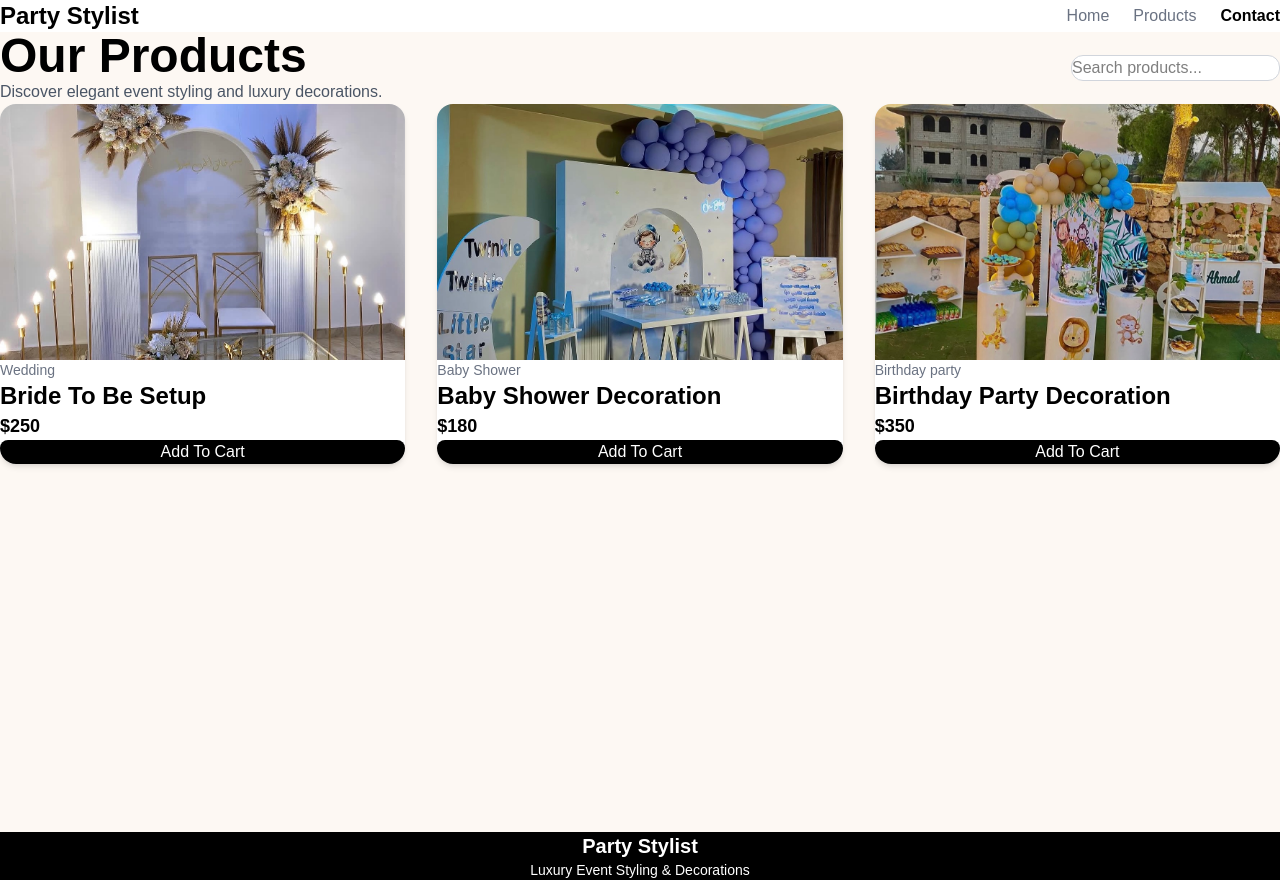
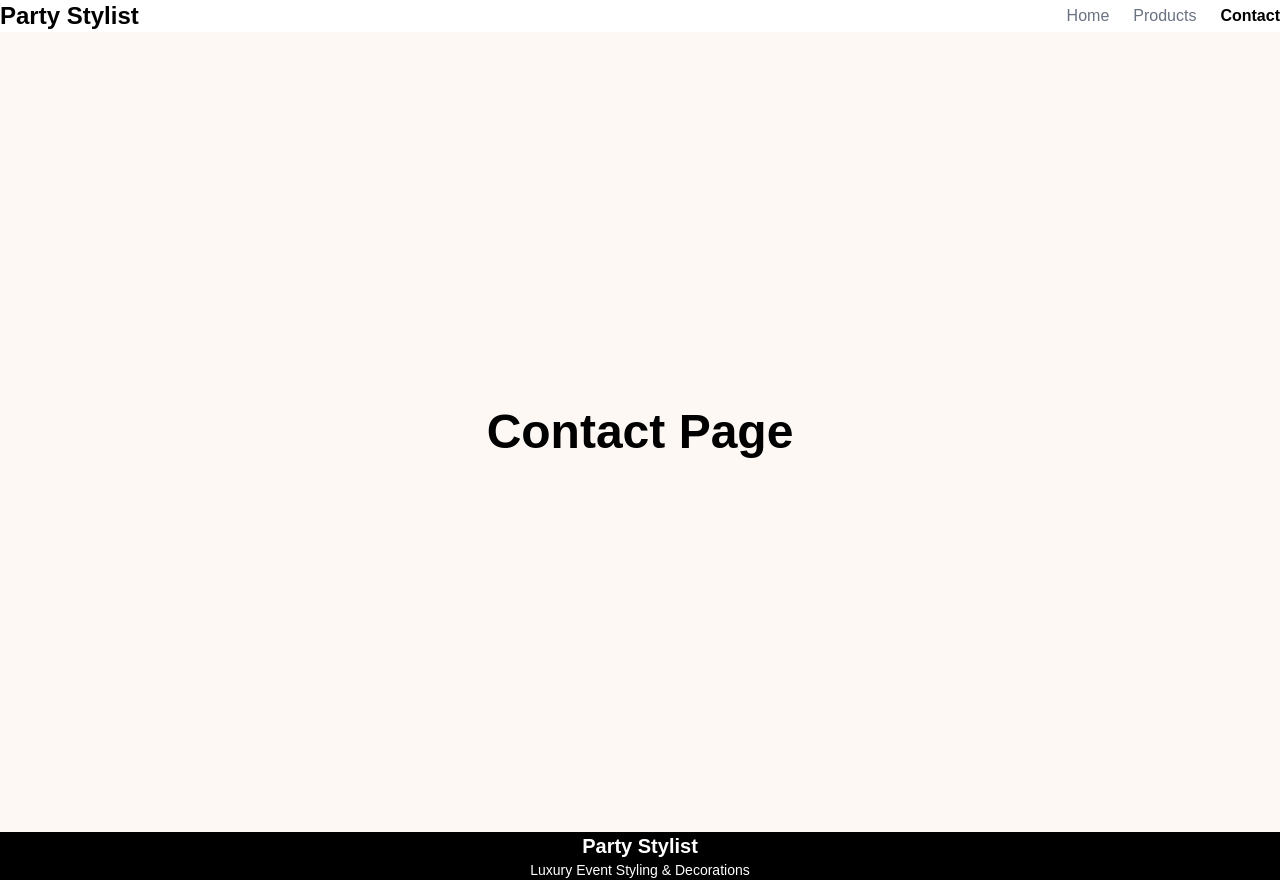
Before and after one commit to maya-said/party-stylist-project, a React (Vite) app: page /contact in a window 1280 px wide. Built offline with nearby package versions, Linux system fonts and the light colour scheme.

Commit message:
add product modal and advanced products filtering

```diff
--- a/src/components/ProductCard.tsx
+++ b/src/components/ProductCard.tsx
@@ -3,6 +3,7 @@ type ProductCardProps = {
   category: string;
   price: string;
   image: string;
+  onClick: () => void;
 };
 
 const ProductCard = ({
@@ -10,9 +11,13 @@ const ProductCard = ({
   category,
   price,
   image,
+  onClick,
 }: ProductCardProps) => {
   return (
-    <div className="bg-white rounded-2xl shadow-md overflow-hidden transition duration-300 hover:-translate-y-2 hover:shadow-2xl">
+    <div
+      onClick={onClick}
+      className="bg-white rounded-2xl shadow-md overflow-hidden transition duration-300 hover:-translate-y-2 hover:shadow-2xl cursor-pointer"
+    >
 
       <img
         src={image}
--- a/src/pages/ContactPage.tsx
+++ b/src/pages/ContactPage.tsx
@@ -1,53 +1,13 @@
-import ProductCard from "../components/ProductCard";
-import { products } from "../data/products";
+const ContactPage = () => {
+  return (
+    <div className="min-h-screen bg-[#fdf8f3] flex items-center justify-center">
 
-const ProductsPage = () => {
-  return (
-    <div className="min-h-screen bg-[#fdf8f3] px-6 py-20">
-
-      {/* Top Section */}
-      <div className="flex flex-col md:flex-row md:items-center md:justify-between gap-6">
-
-        <div>
-
-          <h1 className="text-5xl font-bold">
-            Our Products
-          </h1>
-
-          <p className="mt-4 text-gray-600">
-            Discover elegant event styling and luxury decorations.
-          </p>
-
-        </div>
-
-        {/* Search Input */}
-        <input
-          type="text"
-          placeholder="Search products..."
-          className="border border-gray-300 bg-white px-5 py-3 rounded-xl outline-none focus:ring-2 focus:ring-black transition"
-        />
-
-      </div>
-
-      {/* Products Grid */}
-      <div className="grid grid-cols-1 md:grid-cols-2 lg:grid-cols-3 gap-8 mt-16">
-
-        {
-          products.map((product) => (
-            <ProductCard
-              key={product.id}
-              title={product.title}
-              category={product.category}
-              price={product.price}
-              image={product.image}
-            />
-          ))
-        }
-
-      </div>
+      <h1 className="text-5xl font-bold">
+        Contact Page
+      </h1>
 
     </div>
   );
 };
 
-export default ProductsPage;
+export default ContactPage;
--- a/src/pages/ProductsPage.tsx
+++ b/src/pages/ProductsPage.tsx
@@ -1,7 +1,11 @@
 import { useState } from "react";
 
 import ProductCard from "../components/ProductCard";
+import ProductModal from "../components/ProductModal";
+
 import { products } from "../data/products";
+
+import type { Product } from "../types/productTypes";
 
 const ProductsPage = () => {
 
@@ -13,6 +17,10 @@ const ProductsPage = () => {
 
   // Sort State
   const [sortOption, setSortOption] = useState("default");
+
+  // Modal State
+  const [selectedProduct, setSelectedProduct] =
+    useState<Product | null>(null);
 
   // Filter Products
   const filteredProducts = products
@@ -62,11 +70,8 @@ const ProductsPage = () => {
             Discover elegant event styling and luxury decorations.
           </p>
 
-          {/* Product Count */}
           <p className="mt-4 text-sm text-gray-500">
-
             Showing {filteredProducts.length} products
-
           </p>
 
         </div>
@@ -149,6 +154,7 @@ const ProductsPage = () => {
                 category={product.category}
                 price={product.price}
                 image={product.image}
+                onClick={() => setSelectedProduct(product)}
               />
             ))
 
@@ -171,6 +177,19 @@ const ProductsPage = () => {
 
       </div>
 
+      {/* Product Modal */}
+      {
+        selectedProduct && (
+          <ProductModal
+            title={selectedProduct.title}
+            category={selectedProduct.category}
+            price={selectedProduct.price}
+            image={selectedProduct.image}
+            onClose={() => setSelectedProduct(null)}
+          />
+        )
+      }
+
     </div>
   );
 };
--- a/src/types/productTypes.ts
+++ b/src/types/productTypes.ts
@@ -1,4 +1,5 @@
 export type Product = {
+  image: string;
   id: number;
   title: string;
   category: string;
```
